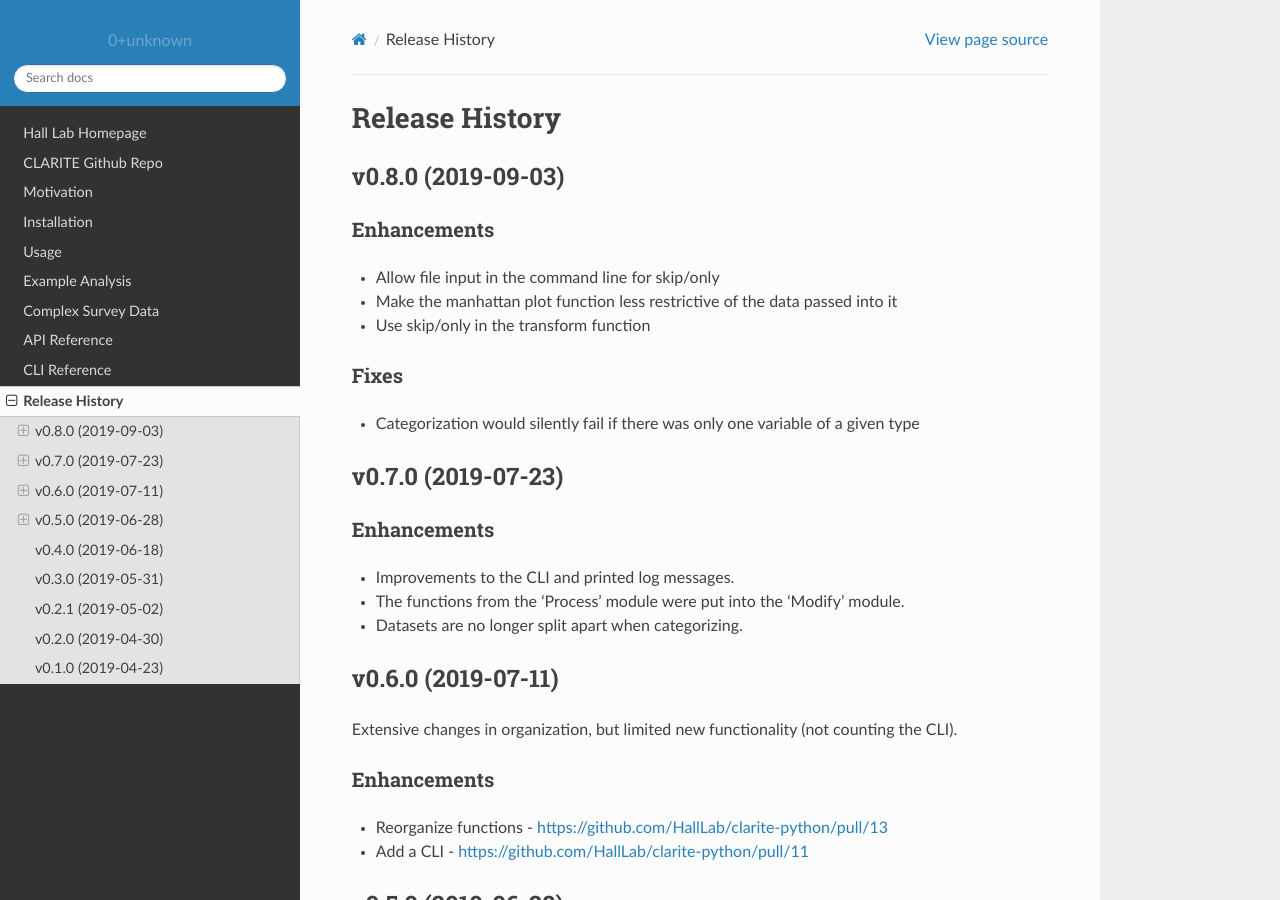
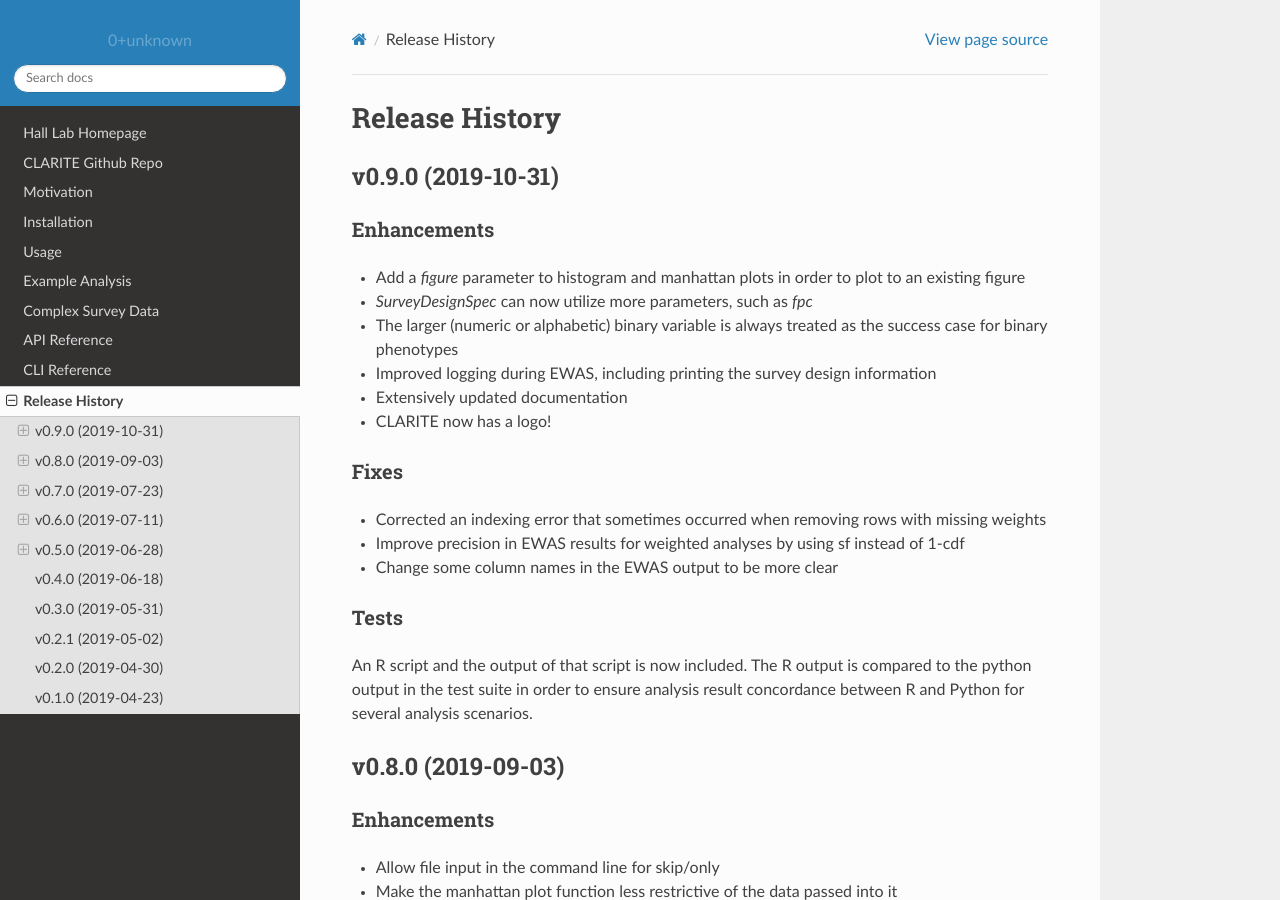
Before and after one commit to HallLab/clarite-python, a Sphinx documentation site: the page built from docs/source/release-history.rst, in a window 1280 px wide and 900 px high. Built offline with Sphinx 7.4.7 and the Read the Docs theme 2.0.0, drawn with Linux system fonts in a browser that asks for light colours.

Commit message:
Update release history

```diff
--- a/docs/source/release-history.rst
+++ b/docs/source/release-history.rst
@@ -1,6 +1,29 @@
 ===============
 Release History
 ===============
+
+v0.9.0 (2019-10-31)
+-------------------
+
+Enhancements
+^^^^^^^^^^^^
+* Add a *figure* parameter to histogram and manhattan plots in order to plot to an existing figure
+* *SurveyDesignSpec* can now utilize more parameters, such as *fpc*
+* The larger (numeric or alphabetic) binary variable is always treated as the success case for binary phenotypes
+* Improved logging during EWAS, including printing the survey design information
+* Extensively updated documentation
+* CLARITE now has a logo!
+
+Fixes
+^^^^^
+* Corrected an indexing error that sometimes occurred when removing rows with missing weights
+* Improve precision in EWAS results for weighted analyses by using sf instead of 1-cdf
+* Change some column names in the EWAS output to be more clear
+
+Tests
+^^^^^
+An R script and the output of that script is now included.  The R output is compared to the python output in the
+test suite in order to ensure analysis result concordance between R and Python for several analysis scenarios.
 
 v0.8.0 (2019-09-03)
 -------------------
```
